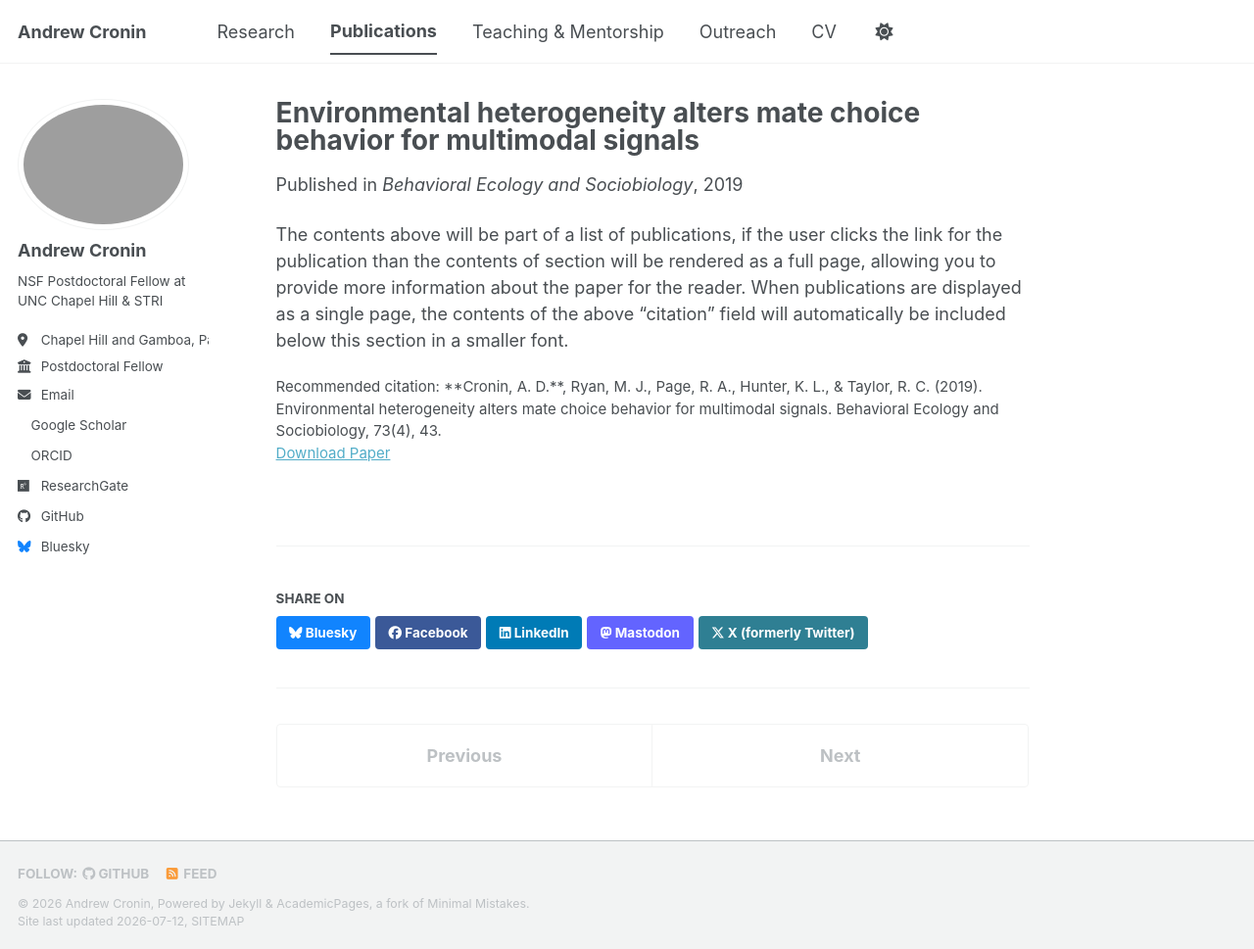
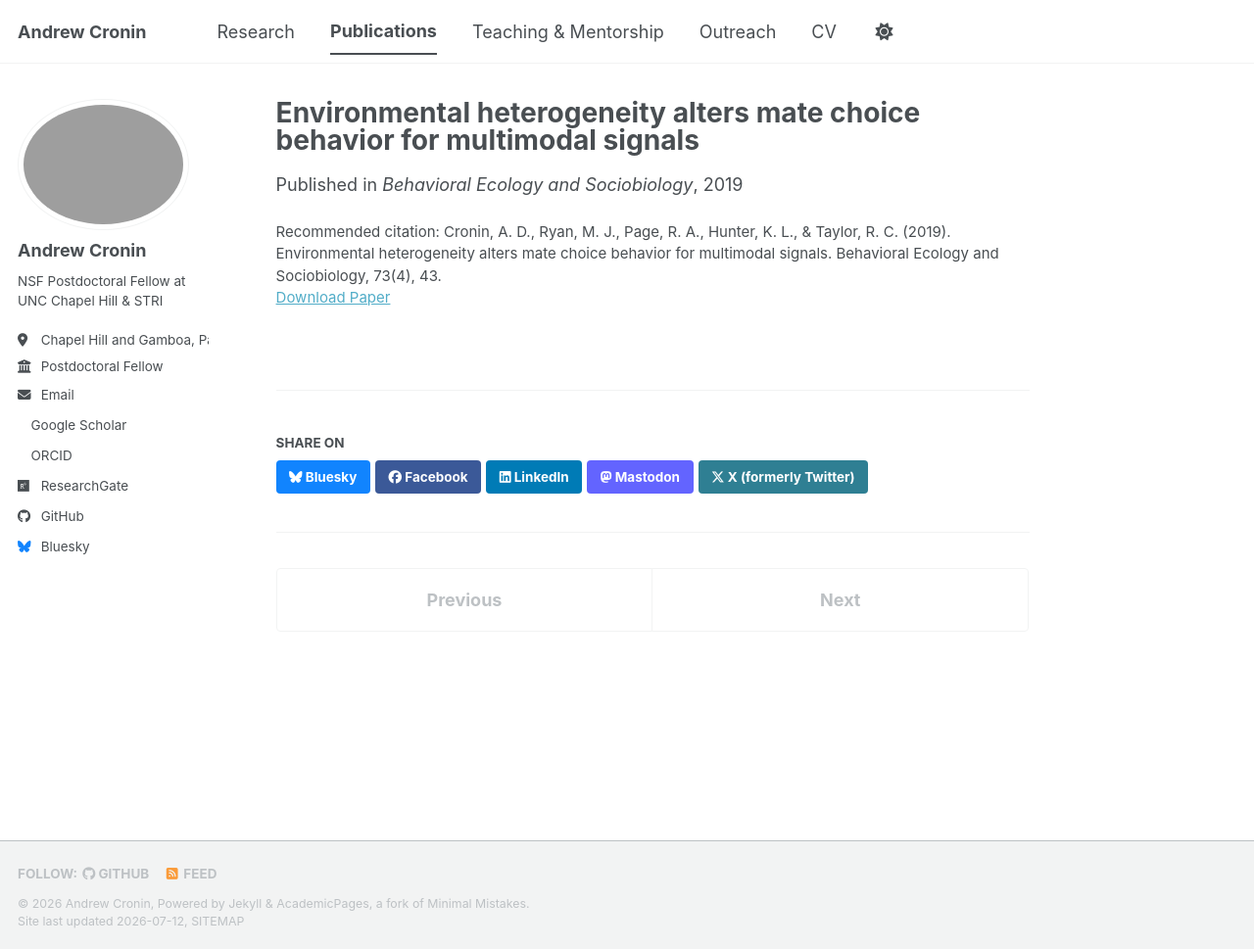
Before and after one commit to andrewdcronin/andrewdcronin.github.io, a Jekyll site: the page built from _publications/article_7.md, in a window 1280 px wide and 969 px high. Shown: the whole window at 98% size. Built offline with Jekyll 4.4.1, drawn with Linux system fonts in a browser that asks for light colours; a style sheet for code colours, icons or effects is not loaded.

Commit message:
Fix citation formatting in article_7.md
Updated citation formatting for consistency.

```diff
--- a/_publications/article_7.md
+++ b/_publications/article_7.md
@@ -5,6 +5,5 @@ category: manuscripts
 date: 2019-03-09
 venue: 'Behavioral Ecology and Sociobiology'
 paperurl: 'https://doi.org/10.1007/s00265-019-2654-3'
-citation: '**Cronin, A. D.**, Ryan, M. J., Page, R. A., Hunter, K. L., & Taylor, R. C. (2019). Environmental heterogeneity alters mate choice behavior for multimodal signals. Behavioral Ecology and Sociobiology, 73(4), 43.'
+citation: '</strong>Cronin, A. D.</strong>, Ryan, M. J., Page, R. A., Hunter, K. L., & Taylor, R. C. (2019). Environmental heterogeneity alters mate choice behavior for multimodal signals. Behavioral Ecology and Sociobiology, 73(4), 43.'
 ---
-The contents above will be part of a list of publications, if the user clicks the link for the publication than the contents of section will be rendered as a full page, allowing you to provide more information about the paper for the reader. When publications are displayed as a single page, the contents of the above "citation" field will automatically be included below this section in a smaller font.
```
